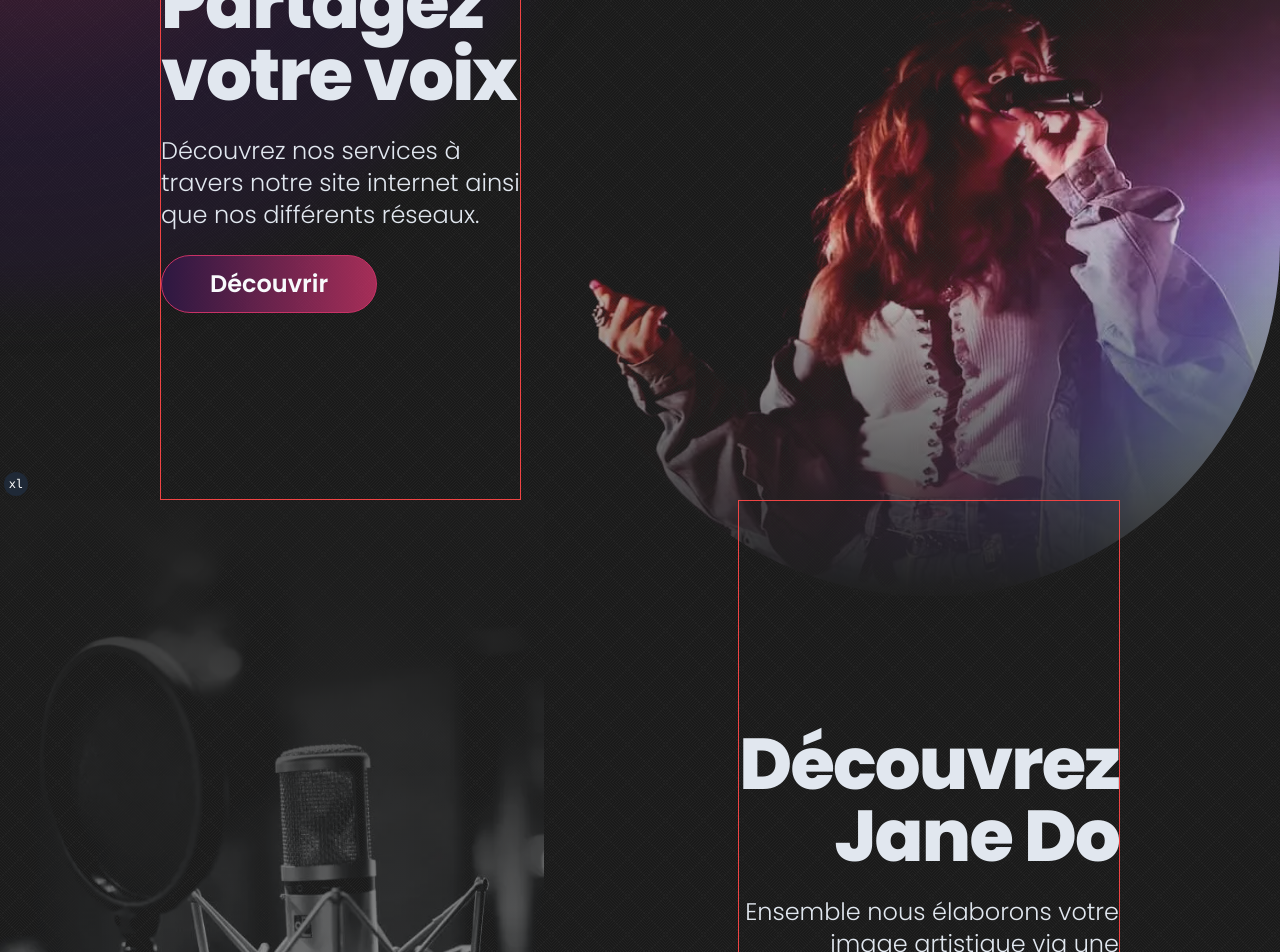
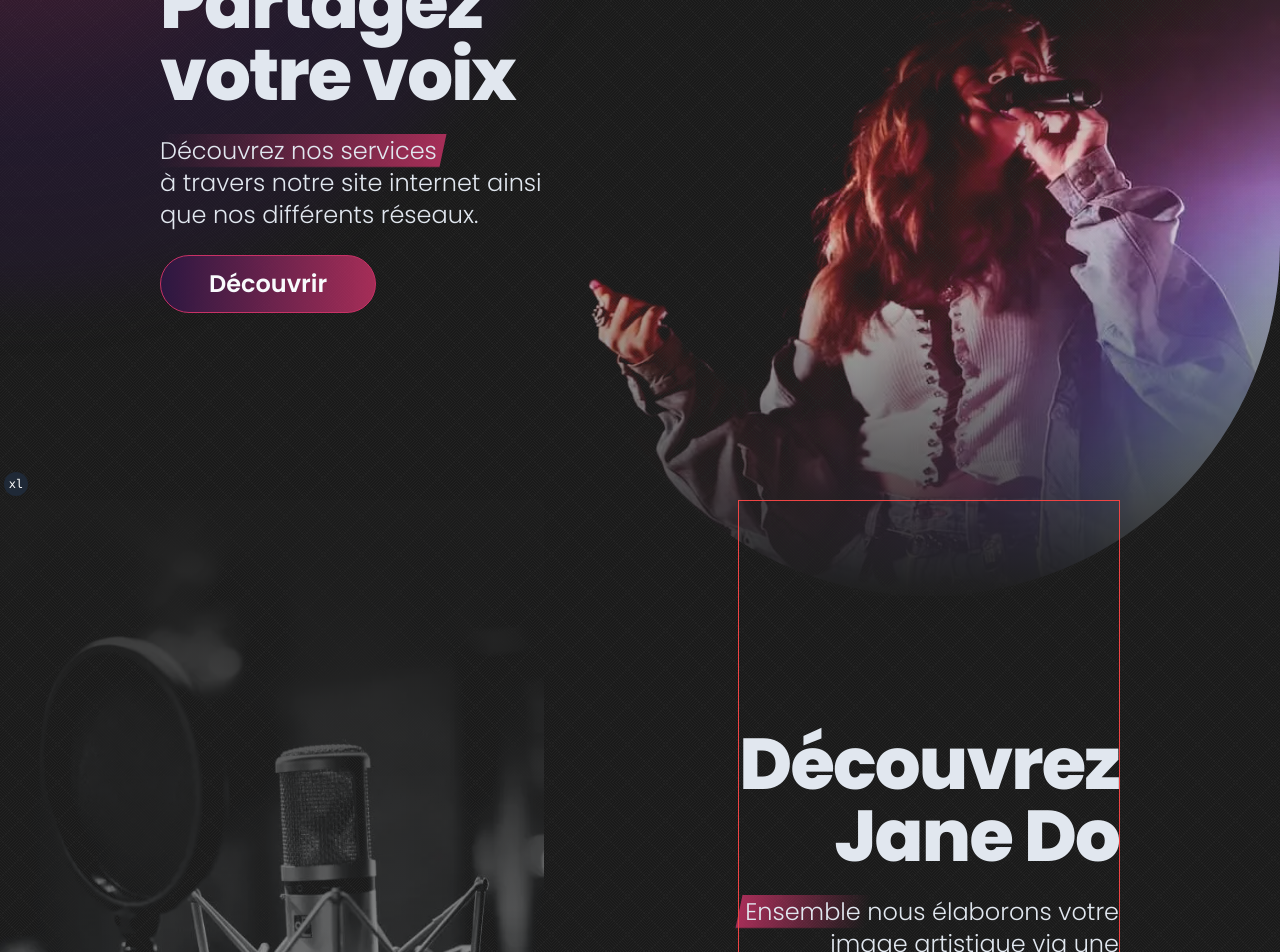
Before and after one commit to t-rosa/temp_www.janedoagency.com, a Next.js app: page / in a window 1280 px wide. Shown: the part 300-1252 px from the top of the page. Built offline with nearby package versions, Linux system fonts and the light colour scheme.

Commit message:
feat: add Highlighter on the home page

```diff
--- /dev/null
+++ b/src/components/highlighter.tsx
@@ -0,0 +1,48 @@
+import { ReactNode } from "react";
+
+interface Props {
+  children: ReactNode;
+  direction: string;
+  inView: boolean;
+}
+export function Highlighter(props: Props) {
+  if (props.direction === "left") {
+    return (
+      <span
+        data-in-view={props.inView}
+        className="
+          relative
+          before:absolute
+          before:-z-10
+          before:inline
+          before:-skew-x-12
+          before:bg-gradient-to-l
+          before:from-violet/0
+          before:to-rose/80
+          data-in-view:before:animate-highlight-left
+        "
+      >
+        &nbsp;{props.children}&nbsp;
+      </span>
+    );
+  }
+
+  return (
+    <span
+      data-in-view={props.inView}
+      className="
+          relative
+          before:absolute
+          before:-z-10
+          before:inline
+          before:-skew-x-12
+          before:bg-gradient-to-r
+          before:from-violet/0
+          before:to-rose/80
+          data-in-view:before:animate-highlight-right
+        "
+    >
+      {props.children}&nbsp;
+    </span>
+  );
+}
--- a/src/components/home/discover.tsx
+++ b/src/components/home/discover.tsx
@@ -1,6 +1,7 @@
 import Image from "next/image";
 import discover_jpg from "@/images/home/discover.jpg";
 import discover_webp from "@/images/home/discover.webp";
+import { Highlighter } from "../highlighter";
 
 export function Discover() {
   return (
@@ -22,7 +23,10 @@ export function Discover() {
           Jane Do
         </h2>
         <p className="text-xl font-light leading-7 xl:text-2xl 2xl:text-3xl">
-          Ensemble nous élaborons votre <br />
+          <Highlighter direction="left" inView={true}>
+            Ensemble
+          </Highlighter>
+          nous élaborons votre <br />
           image artistique via une <br /> communication adaptée.
         </p>
       </div>
--- a/src/components/home/hero.tsx
+++ b/src/components/home/hero.tsx
@@ -2,14 +2,15 @@ import Image from "next/image";
 import hero_jpg from "@/images/home/hero.jpg";
 import hero_webp from "@/images/home/hero.webp";
 import { cn } from "@/lib/utils";
-import { buttonVariants } from "../ui/button";
+import { buttonVariants } from "@/components/ui/button";
+import { Highlighter } from "@/components/highlighter";
 
 export function Hero() {
   return (
     <section className="relative flex justify-center md:justify-start">
       <div
         className="
-            grid min-h-[calc(100vh-5rem)] grid-rows-[1fr_auto_auto] gap-12 border border-red-500 py-24 text-center
+            grid min-h-[calc(100vh-5rem)] grid-rows-[1fr_auto_auto] gap-12 py-24 text-center
             md:ml-24 md:grid-rows-none md:place-content-center md:gap-6 md:text-start
             lg:ml-32
             xl:ml-40
@@ -21,7 +22,10 @@ export function Hero() {
           votre voix
         </h1>
         <p className="text-xl font-light leading-7 xl:text-2xl 2xl:text-3xl">
-          Découvrez nos services à <br /> travers notre site internet ainsi
+          <Highlighter direction="right" inView={true}>
+            Découvrez nos services
+          </Highlighter>
+          <br />à travers notre site internet ainsi
           <br /> que nos différents réseaux.
         </p>
         <a
--- a/src/components/home/join.tsx
+++ b/src/components/home/join.tsx
@@ -4,6 +4,7 @@ import Link from "next/link";
 import Image from "next/image";
 import join_jpg from "@/images/home/join.jpg";
 import join_webp from "@/images/home/join.webp";
+import { Highlighter } from "../highlighter";
 
 export function Join() {
   return (
@@ -22,8 +23,11 @@ export function Join() {
           l&apos;aventure
         </h2>
         <p className="text-xl font-light leading-7 xl:text-2xl 2xl:text-3xl">
-          Vous avez des questions, des <br /> demandes ou un projet ? Nous{" "}
-          <br /> concevons votre stratégie.
+          <Highlighter direction="right" inView={true}>
+            Vous avez des questions
+          </Highlighter>
+          , des <br /> demandes ou un projet ? Nous <br /> concevons votre
+          stratégie.
         </p>
         <Link
           href="/contact"
--- a/tailwind.config.js
+++ b/tailwind.config.js
@@ -13,6 +13,7 @@ module.exports = {
     data: {
       open: 'open~="true"',
       current: 'current~="true"',
+      "in-view": 'in-view~="true"',
     },
     extend: {
       backgroundImage: {
@@ -78,12 +79,46 @@ module.exports = {
             transform: "translateY(0)",
           },
         },
+        "left-to-right": {
+          from: {
+            top: 0,
+            right: "100%",
+            left: -2,
+            bottom: 0,
+            transform: "skew(-12deg)",
+          },
+          to: {
+            top: 0,
+            right: 0,
+            left: 0,
+            bottom: 0,
+            transform: "skew(-12deg)",
+          },
+        },
+        "right-to-left": {
+          from: {
+            top: 0,
+            right: 0,
+            bottom: 0,
+            left: "100%",
+            transform: "skew(-12deg)",
+          },
+          to: {
+            top: 0,
+            right: 0,
+            bottom: 0,
+            left: 0,
+            transform: "skew(-12deg)",
+          },
+        },
       },
       animation: {
         "accordion-down": "accordion-down 0.2s ease-out",
         "accordion-up": "accordion-up 0.2s ease-out",
         "slide-down": "slide-down 1s ease-out forwards",
         "spin-slow": "spin 10s linear infinite",
+        "highlight-right": "left-to-right .5s ease-in-out 1.5s forwards",
+        "highlight-left": "right-to-left .5s ease-in-out 1.7s forwards",
       },
     },
   },
```
